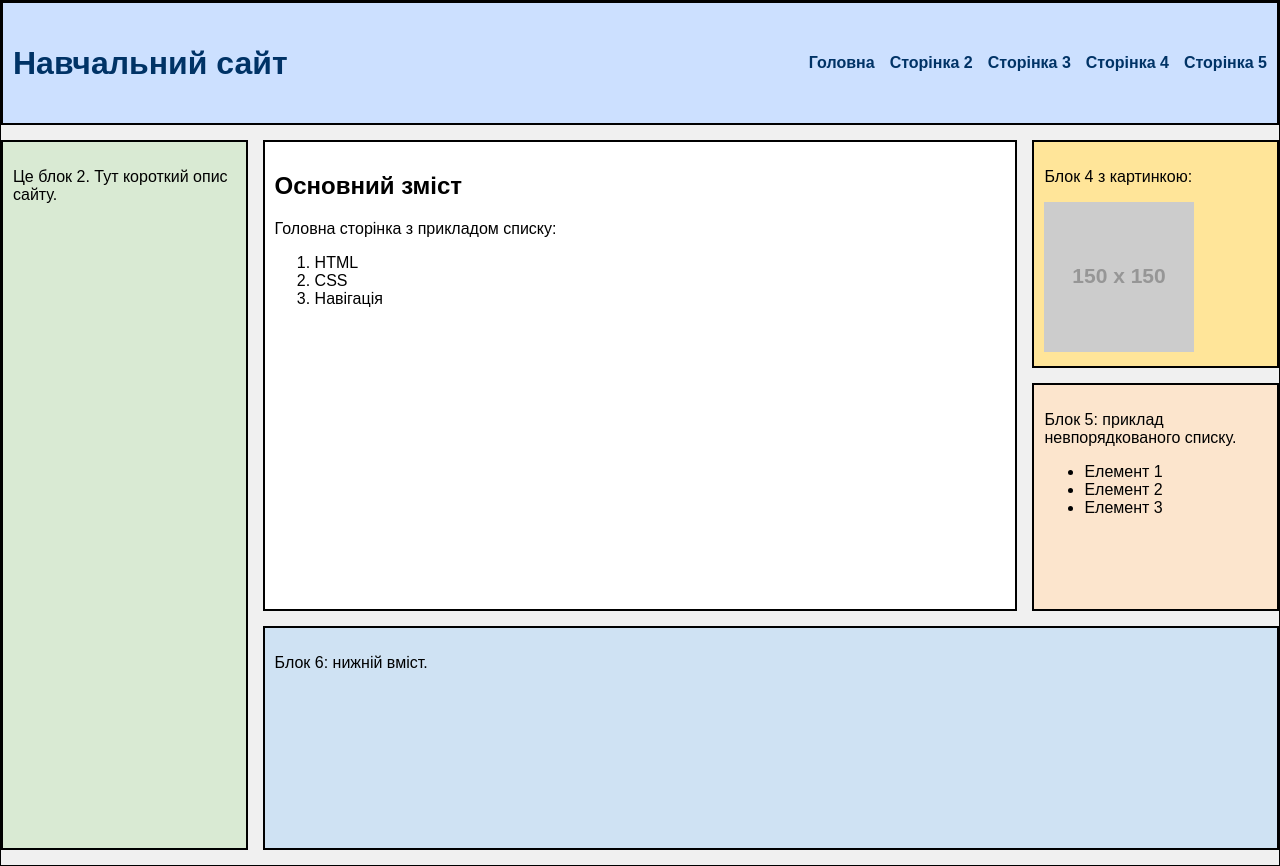
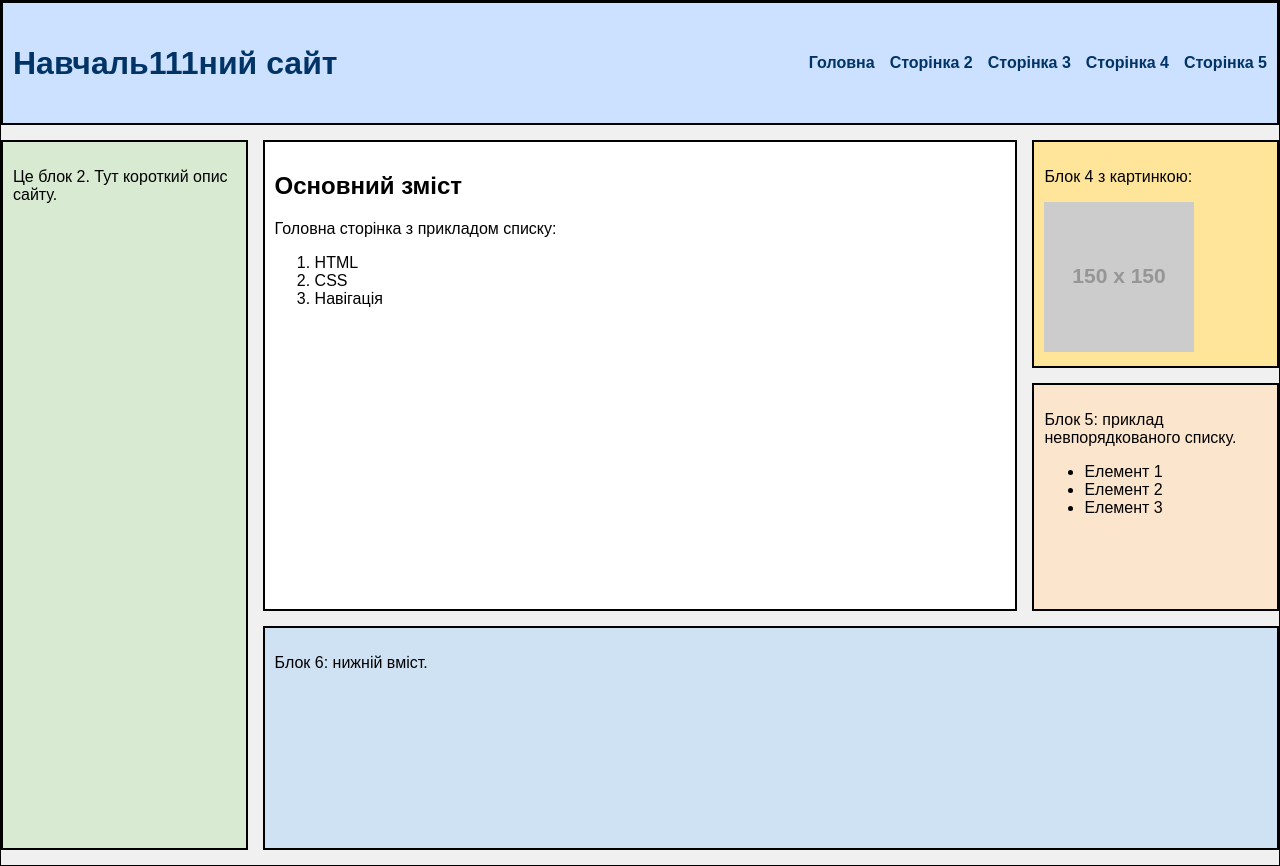
Before and after one commit to yellowBlackie/yellowBlackie.github.io, a plain HTML site: page index.html in a window 1280 px wide. Drawn offline with Linux system fonts and the light colour scheme; placeholder pictures from the web are drawn by us.

Commit message:
Update index.html

```diff
--- a/index.html
+++ b/index.html
@@ -8,7 +8,7 @@
 <body>
 
   <header class="combined-header">
-    <h1 class="site-title">Навчальний сайт</h1>
+    <h1 class="site-title">Навчаль111ний сайт</h1>
     <nav>
       <ul>
         <li><a href="index.html">Головна</a></li>
```
